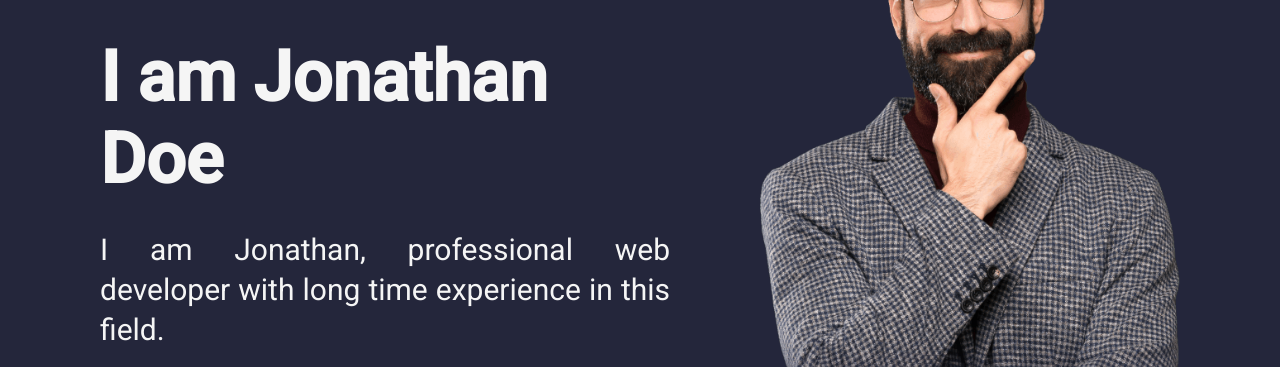
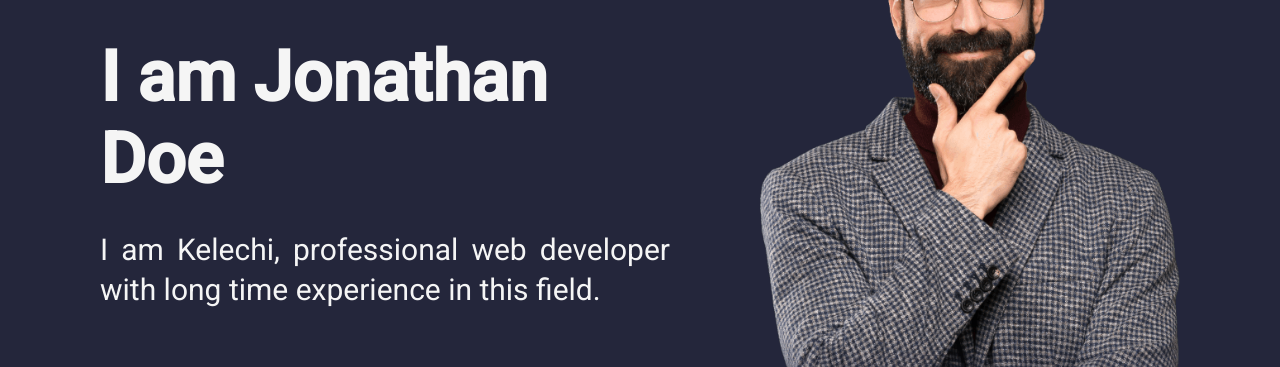
Before and after one commit to davidkels1/my-portfolio, a plain HTML site: page index.html in a window 1280 px wide. Shown: the part 424-791 px from the top of the page. Drawn offline with Linux system fonts and the light colour scheme.

Commit message:
made some changes on html

```diff
--- a/index.html
+++ b/index.html
@@ -77,7 +77,7 @@
 
             <h1>I am Jonathan Doe</h1>
             <p class="intro-text">
-              I am Jonathan, professional web developer with long time experience
+              I am Kelechi, professional web developer with long time experience
               in this field.
             </p>
             <ul class="home-cta">
```
